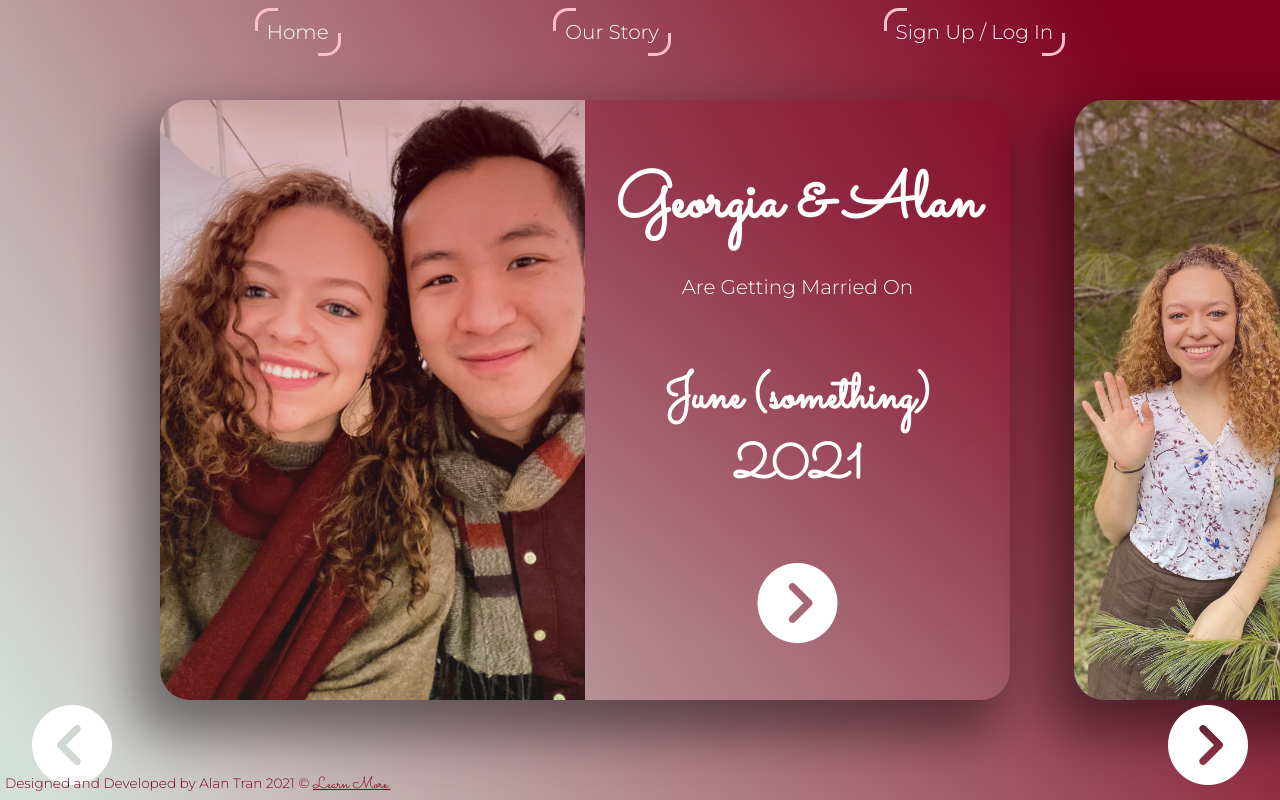
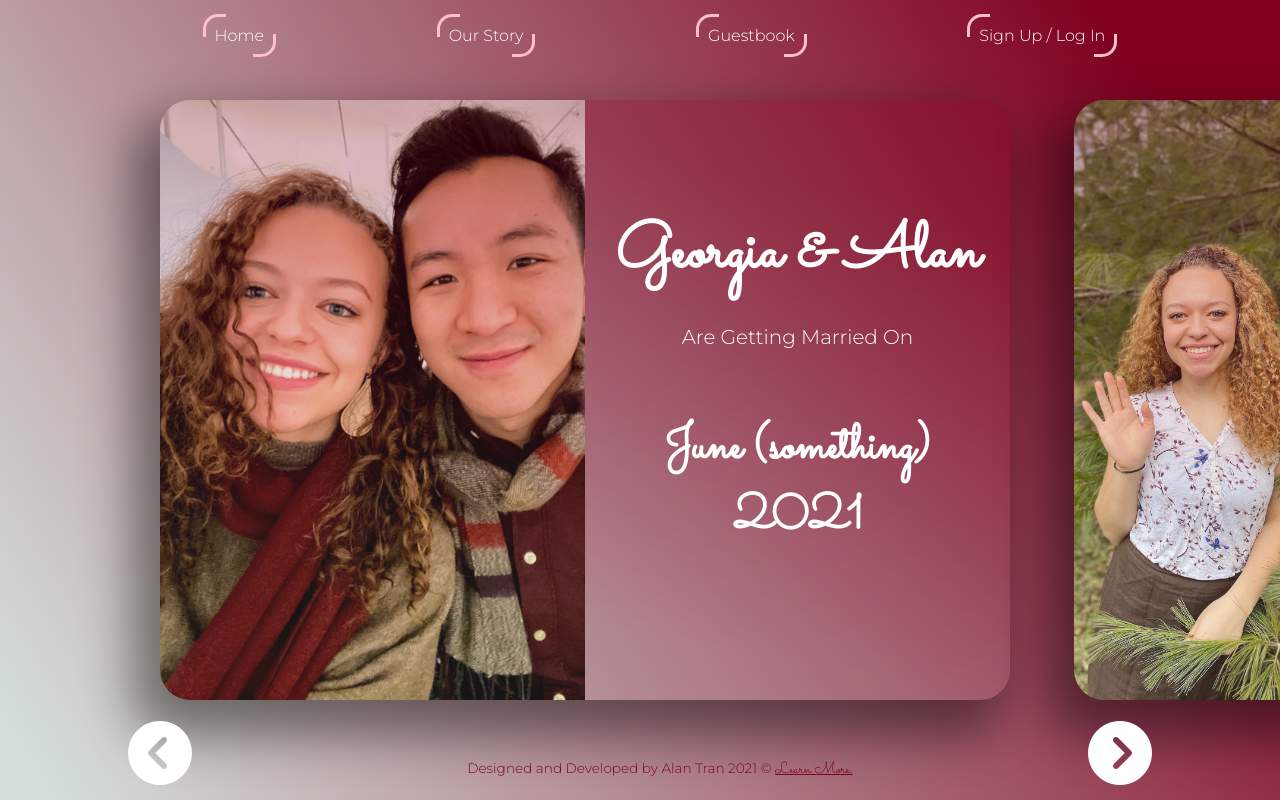
Before and after one commit to noworriesimhere/react-wedding, a React (Create React App) app: page / in a window 1280 px wide. Built offline with nearby package versions, Linux system fonts and the light colour scheme; no server answers.

Commit message:
made nagivation buttons and finished desktop css

```diff
--- a/src/App.js
+++ b/src/App.js
@@ -1,28 +1,46 @@
-import { useEffect } from 'react';
+import React, { useEffect } from 'react';
 import { BrowserRouter as Router, Route } from 'react-router-dom';
 import Main from './pages/main/main.component';
 import Header from './components/header/header.component';
 import Footer from './components/footer/footer.component';
+
+import { handleResize } from './utils/util-functions';
+
 import { AppWrapper, InnerWrapper } from './App.styles';
-import useHorizontalScroll from './components/use-horizontal-scroll/use-horizontal-scroll.component';
+
+export const appRef = React.createRef();
 
 function App() {
   useEffect(() => {
-    const handleResize = () => {
-      const vh = window.innerHeight * 0.01;
-      document.documentElement.style.setProperty('--vh', `${vh}px`);
-    };
     handleResize();
     window.addEventListener('orientationchange', () => {
       handleResize();
       return () => window.removeEventListener('resize', handleResize);
     });
+
+    const el = appRef.current;
+    if (el) {
+      const onWheel = (event) => {
+        const toLeft = event.deltaY < 0 && el.scrollLeft > 0;
+        const toRight =
+          event.deltaY > 0 && el.scrollLeft < el.scrollWidth - el.clientWidth;
+
+        if (toLeft || toRight) {
+          event.preventDefault();
+          event.stopPropagation();
+
+          el.scrollLeft += event.deltaY;
+        }
+      };
+      el.addEventListener('wheel', onWheel);
+      return () => el.removeEventListener('wheel', onWheel);
+    }
   }, []);
-  const scrollRef = useHorizontalScroll();
+
   return (
     <AppWrapper>
       <Header />
-      <InnerWrapper ref={scrollRef}>
+      <InnerWrapper ref={appRef}>
         <Router>
           <Route path='/' component={Main} />
         </Router>
--- a/src/components/footer/footer.component.jsx
+++ b/src/components/footer/footer.component.jsx
@@ -1,19 +1,31 @@
 import React from 'react';
 import HoverButton from '../hover-button/hover-button.component';
 import { FixedFooter, FooterContainer } from './footer.styles';
+import { appRef } from '../../App.js';
 
 const Footer = () => {
   return (
     <FooterContainer>
       <i
-        className='fas fa-chevron-circle-left fa-5x'
-        onClick={console.log('left')}
-      ></i>
-      <HoverButton big>Sign Our Guestbook</HoverButton>
+        className='fas fa-chevron-circle-left fa-4x'
+        onClick={() =>
+          appRef.current.scrollBy({
+            left: -800,
+            behavior: 'smooth',
+          })
+        }
+      />
+
+      <HoverButton big>See Our Guestbook</HoverButton>
       <i
-        className='fas fa-chevron-circle-right fa-5x'
-        onClick={console.log('right')}
-      ></i>
+        className='fas fa-chevron-circle-right fa-4x'
+        onClick={() =>
+          appRef.current.scrollBy({
+            left: 900,
+            behavior: 'smooth',
+          })
+        }
+      />
       <FixedFooter>
         Designed and Developed by Alan Tran 2021 &copy;{' '}
         <a href='https://alantran.netlify.app' target='blank'>
--- a/src/components/footer/footer.styles.jsx
+++ b/src/components/footer/footer.styles.jsx
@@ -1,7 +1,7 @@
 import styled from 'styled-components';
 
 export const FooterContainer = styled.div`
-  position: fixed;
+  position: absolute;
   bottom: 0;
   left: 0;
   width: 100vw;
@@ -10,8 +10,11 @@ export const FooterContainer = styled.div`
   justify-content: space-between;
   color: white;
 
-  .fas {
-    margin: 0 2rem;
+  .fa-chevron-circle-left {
+    margin-left: 10vw;
+  }
+  .fa-chevron-circle-right {
+    margin-right: 10vw;
   }
 `;
 
@@ -25,8 +28,8 @@ export const FixedFooter = styled.p`
 
   @media screen and (max-height: 900px) {
     font-size: 0.85rem;
-    bottom: -15px;
-    left: 5px;
+    text-align: center;
+    width: 100vw;
     a {
       font-size: 1rem;
     }
--- a/src/components/header/header.component.jsx
+++ b/src/components/header/header.component.jsx
@@ -7,7 +7,7 @@ import { homeRef } from '../intro-card/intro-card.component';
 import { ourStoryRef } from '../our-story-card/our-story-card.component';
 import { signInRef } from '../sign-in-or-sign-up-card/sign-in-or-sign-up-card.component';
 import { rsvpRef } from '../rsvp/rsvp.component';
-import { handleOnClick } from '../../utils/util-functions';
+import { handleRefClick } from '../../utils/util-functions';
 
 import HoverButton from '../hover-button/hover-button.component';
 
@@ -16,17 +16,19 @@ const Header = () => {
   return (
     <NavContainer>
       <ListContainer>
-        <HoverButton onClick={handleOnClick(homeRef)}>Home</HoverButton>
+        <HoverButton onClick={handleRefClick(homeRef)}>Home</HoverButton>
 
-        <HoverButton onClick={handleOnClick(ourStoryRef)}>
+        <HoverButton onClick={handleRefClick(ourStoryRef)}>
           Our Story
         </HoverButton>
 
-        <HoverButton onClick={handleOnClick(signInRef)}>
+        <HoverButton guestbook>Guestbook</HoverButton>
+
+        <HoverButton onClick={handleRefClick(signInRef)}>
           {currentUser ? 'Log Out' : 'Sign Up / Log In'}
         </HoverButton>
         {currentUser ? (
-          <HoverButton onClick={handleOnClick(rsvpRef)}>RSVP</HoverButton>
+          <HoverButton onClick={handleRefClick(rsvpRef)}>RSVP</HoverButton>
         ) : (
           ''
         )}
--- a/src/components/header/header.styles.jsx
+++ b/src/components/header/header.styles.jsx
@@ -6,13 +6,17 @@ export const NavContainer = styled.nav`
   left: 0;
   z-index: 1;
   width: 100vw;
-  margin-top: calc((25vh - 220px) / 2);
+  margin-top: calc((50vh - 362.4px) / 2);
   font-size: 20px;
   color: white;
   font-family: 'Montserrat', sans-serif;
   display: flex;
   flex-direction: column;
   justify-content: center;
+  @media screen and (max-height: 800px) {
+    margin-top: calc((25vh - 200px) / 2);
+    font-size: 1rem;
+  }
 `;
 
 export const ListContainer = styled.ul`
--- a/src/components/hover-button/hover-button.component.jsx
+++ b/src/components/hover-button/hover-button.component.jsx
@@ -1,11 +1,9 @@
 import React from 'react';
 import { HoverButtonContainer } from './hover-button.styles';
 
-const HoverButton = ({ children, big, onClick }) => {
+const HoverButton = ({ children, ...otherProps }) => {
   return (
-    <HoverButtonContainer big={big} onClick={onClick}>
-      {children}{' '}
-    </HoverButtonContainer>
+    <HoverButtonContainer {...otherProps}>{children} </HoverButtonContainer>
   );
 };
 
--- a/src/components/hover-button/hover-button.styles.jsx
+++ b/src/components/hover-button/hover-button.styles.jsx
@@ -8,9 +8,18 @@ const bigButtonStyles = css`
     display: none;
   }
 `;
-const getButtonStyles = (props) => {
-  if (props.big) {
+
+const guestbookStyles = css`
+  @media screen and (min-height: 900px) {
+    display: none;
+  }
+`;
+
+const getButtonStyles = ({ big, guestbook }) => {
+  if (big) {
     return bigButtonStyles;
+  } else if (guestbook) {
+    return guestbookStyles;
   }
 };
 
--- a/src/components/intro-card/intro-card.component.jsx
+++ b/src/components/intro-card/intro-card.component.jsx
@@ -5,8 +5,6 @@ import {
   TextContainer,
 } from './intro-card.styles';
 
-import { handleOnClick } from '../../utils/util-functions';
-import { messageRef } from '../message-card/message-card.component';
 import FloatWrapper from '../float-wrapper/float-wrapper.component';
 
 export const homeRef = React.createRef();
@@ -20,11 +18,6 @@ const IntroCard = () => {
           <h1>Georgia & Alan</h1>
           <p>Are Getting Married On</p>
           <h2>June (something) 2021</h2>
-          <i
-            className='fas fa-chevron-circle-right fa-5x'
-            onClick={handleOnClick(messageRef)}
-          ></i>
-          <i className='fas fa-chevron-circle-down fa-5x'></i>
         </TextContainer>
       </ContentsContainer>
     </FloatWrapper>
--- a/src/components/message-card/message-card.component.jsx
+++ b/src/components/message-card/message-card.component.jsx
@@ -10,13 +10,11 @@ import {
   TitleContainer,
 } from './message-card.styles';
 
-export const messageRef = React.createRef();
-
 const MessageCard = () => {
   const { currentUser } = useContext(CurrentUserContext);
   return (
     <FloatWrapper>
-      <ContentsContainer ref={messageRef}>
+      <ContentsContainer>
         <ImageContainerLeft />
         <TextContainer>
           <TitleContainer>
@@ -35,7 +33,6 @@ const MessageCard = () => {
             Circumstances haven't allowed us to personally share our story with
             you, so we figured that we'd do it now!
           </p>
-          <i className='fas fa-chevron-circle-right fa-5x'></i>
         </TextContainer>
         <ImageContainerRight />
       </ContentsContainer>
--- a/src/components/our-story-card/our-story-card.component.jsx
+++ b/src/components/our-story-card/our-story-card.component.jsx
@@ -31,7 +31,6 @@ const OurStoryCard = () => {
               Please sign up to RSVP, access Zoom details, and sign our
               guestbook
             </p>
-            <i className='fas fa-chevron-circle-right fa-5x'></i>
           </TextContainerRight>
         </FloatWrapper>
       </ContentsContainer>
--- a/src/components/use-horizontal-scroll/use-horizontal-scroll.component.jsx
+++ /dev/null
@@ -1,27 +0,0 @@
-import { useRef, useEffect } from 'react';
-
-export const useHorizontalScroll = () => {
-  const elRef = useRef();
-  useEffect(() => {
-    const el = elRef.current;
-    if (el) {
-      const onWheel = (event) => {
-        const toLeft = event.deltaY < 0 && el.scrollLeft > 0;
-        const toRight =
-          event.deltaY > 0 && el.scrollLeft < el.scrollWidth - el.clientWidth;
-
-        if (toLeft || toRight) {
-          event.preventDefault();
-          event.stopPropagation();
-
-          el.scrollLeft += event.deltaY;
-        }
-      };
-      el.addEventListener('wheel', onWheel);
-      return () => el.removeEventListener('wheel', onWheel);
-    }
-  }, []);
-  return elRef;
-};
-
-export default useHorizontalScroll;
--- a/src/utils/util-functions.js
+++ b/src/utils/util-functions.js
@@ -1,4 +1,4 @@
-export const handleOnClick = (ref) => {
+export const handleRefClick = (ref) => {
   return () => {
     if (ref.current) {
       ref.current.scrollIntoView({
@@ -8,3 +8,8 @@ export const handleOnClick = (ref) => {
     }
   };
 };
+
+export const handleResize = () => {
+  const vh = window.innerHeight * 0.01;
+  document.documentElement.style.setProperty('--vh', `${vh}px`);
+};
```
Also changed, not shown: 1 other file (tests, documents, lock files or other folders).
